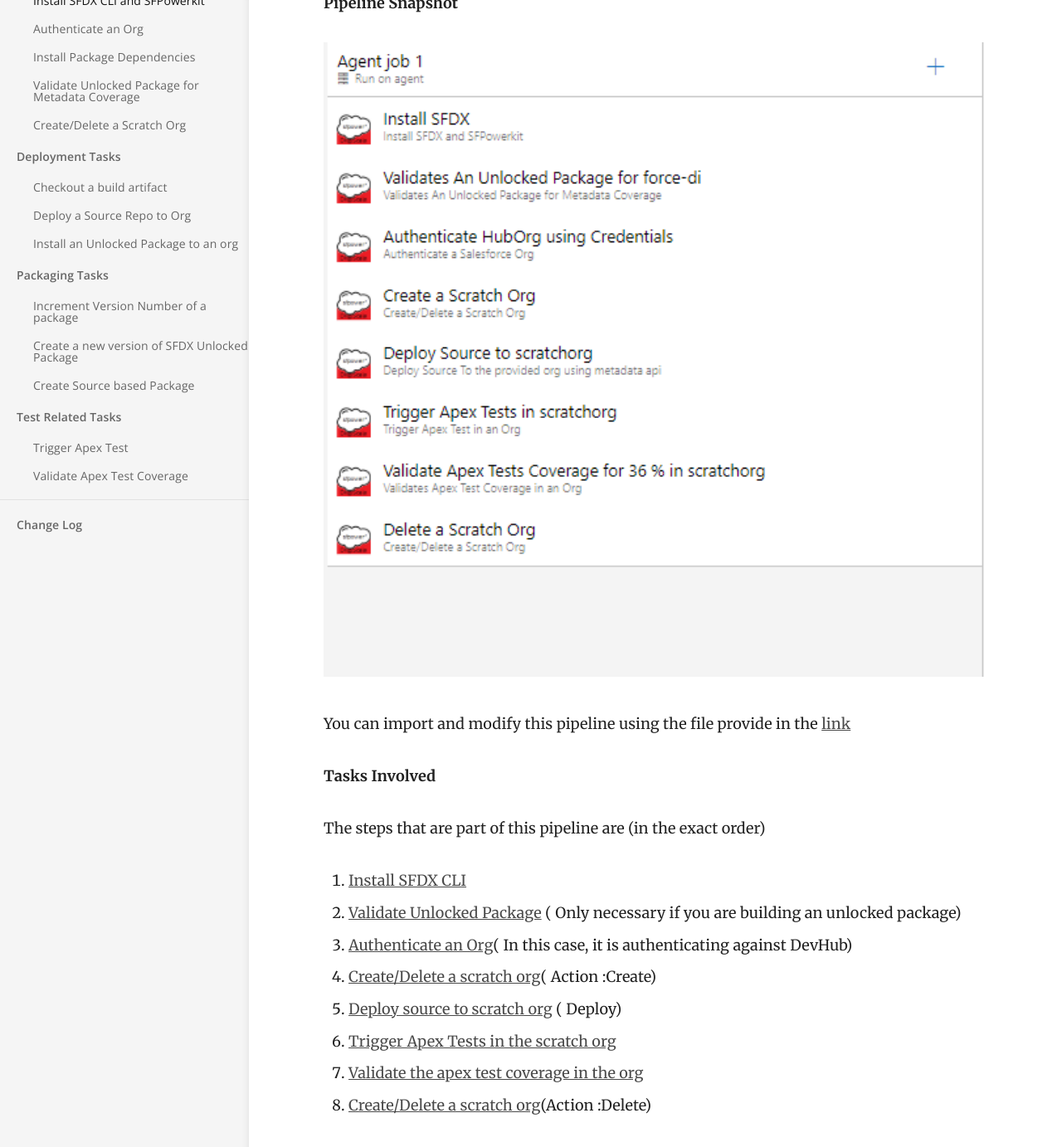
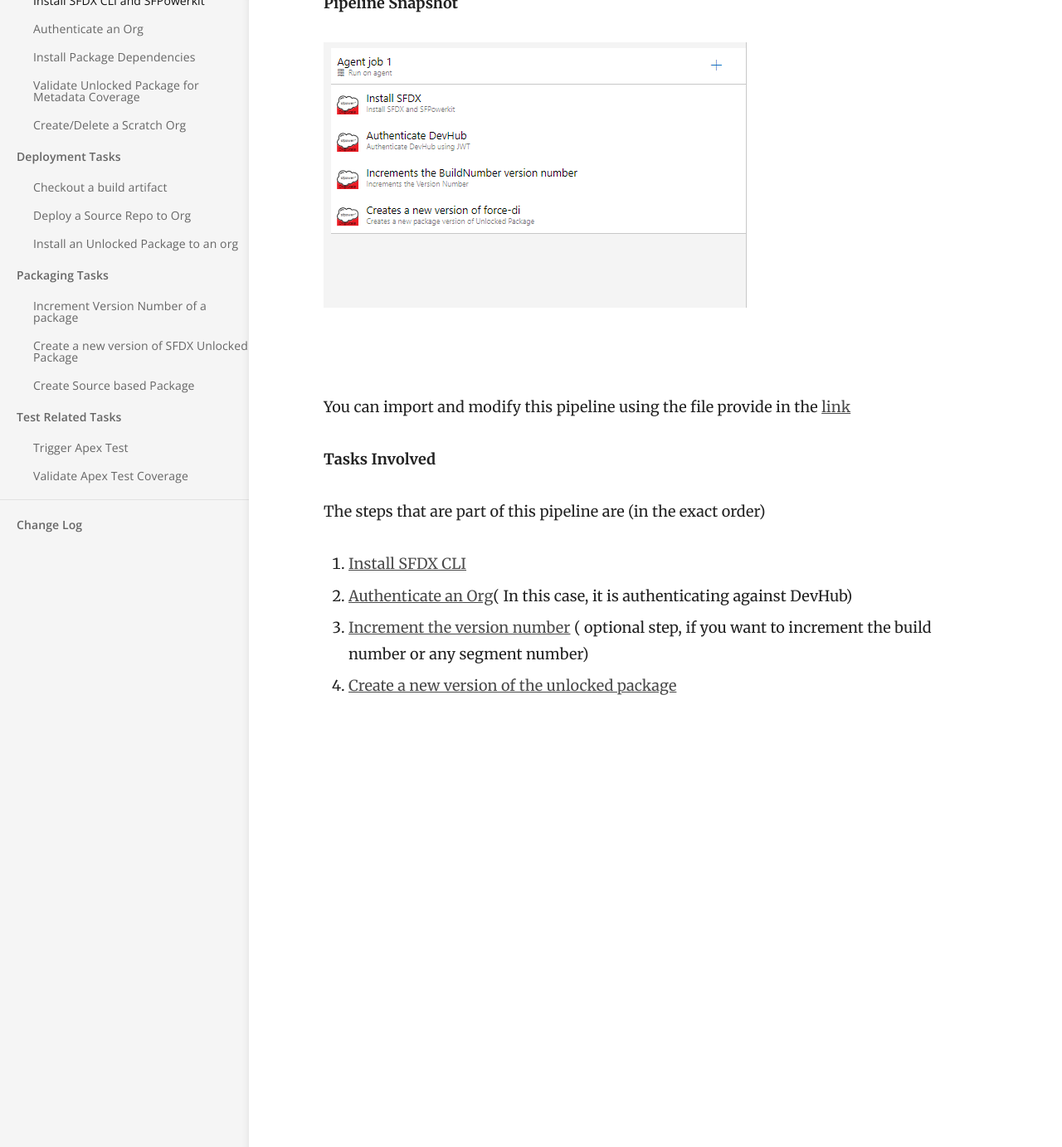
Before and after one commit to nbatterham/sfpowerscripts-doc, a Jekyll site: the page built from _docs/Pipelines/Continous Integration Unlocked Package Pipeline.md, in a window 1280 px wide and 1400 px high, scrolled down 489 px. Shown: the top 1383 px of the window at 83% size. Built offline with Jekyll 4.4.1, drawn with Linux system fonts in a browser that asks for light colours.

Commit message:
Updated '_docs/Pipelines/Continous Integration Unlocked Package Pipeline.md' via CloudCannon

```diff
--- a/_docs/Pipelines/Continous Integration Unlocked Package Pipeline.md
+++ b/_docs/Pipelines/Continous Integration Unlocked Package Pipeline.md
@@ -6,11 +6,13 @@ order: 2
 
 This pipeline demonstrates how you can build a continous integration pipeline for an unlocked package. Here is a snapshot of the steps we have used to configure a pipeline.
 
-This pipeline is triggered on every successfull completion of a feature branch into the develop/master branch. If the frequency is quite high, you can look into utilizing [ci skip] in front of the commit message to skip a trigger of this pipeline
+This pipeline is triggered on every successfull completion of a feature branch into the develop/master branch. If the frequency is quite high, you can look into utilizing \[ci skip\] in front of the commit message to skip a trigger of this pipeline
 
 **Pipeline Snapshot**
 
-![](/images/PR Pipeline ScratchOrg.png){: width="1570" height="824"}
+**![](/images/Unlocked Package CI Pipeline.png){: width="510" height="320"}**
+
+&nbsp;
 
 You can import and modify this pipeline using the file provide in the [link](https://github.com/azlamsalam/sfpowerscripts/blob/master/SamplePipelines/Unlocked%20Package%20Build%20using%20sfpowerscript.json)
 
@@ -19,10 +21,6 @@ You can import and modify this pipeline using the file provide in the [link](htt
 The steps that are part of this pipeline are (in the exact order)
 
 1. [Install SFDX CLI](/Tasks/Common-Utility-Tasks/Install%20SFDX%20CLI/)
-2. [Validate Unlocked Package](/Tasks/Common-Utility-Tasks/Validate%20Unlocked%20Package/) ( Only necessary if you are building an unlocked package)
-3. [Authenticate an Org](/Tasks/Common-Utility-Tasks/Authenticate%20an%20Org/)( In this case, it is authenticating against DevHub)
-4. [Create/Delete a scratch org](/Tasks/Common-Utility-Tasks/Create%20and%20Delete%20a%20Scratch%20Org/)( Action :Create)
-5. [Deploy source to scratch org](/Tasks/Deployment-Tasks/Deploy%20Source%20to%20Org/) ( Deploy)
-6. [Trigger Apex Tests in the scratch org](/Tasks/Testing%20Tasks/Trigger%20Apex%20Test/)
-7. [Validate the apex test coverage in the org](/Tasks/Testing%20Tasks/Validate%20Apex%20Test/)
-8. [Create/Delete a scratch org](/Tasks/Common-Utility-Tasks/Create%20and%20Delete%20a%20Scratch%20Org/)(Action :Delete)
+2. [Authenticate an Org](/Tasks/Common-Utility-Tasks/Authenticate%20an%20Org/)( In this case, it is authenticating against DevHub)
+3. [Increment the version number](/Tasks/Packaging-Tasks/Increment%20Version%20number%20of%20a%20package/) ( optional step, if you want to increment the build number or any segment number)
+4. [Create a new version of the unlocked package](/Tasks/Packaging-Tasks/Create%20Source%20based%20Packaging/)
```
